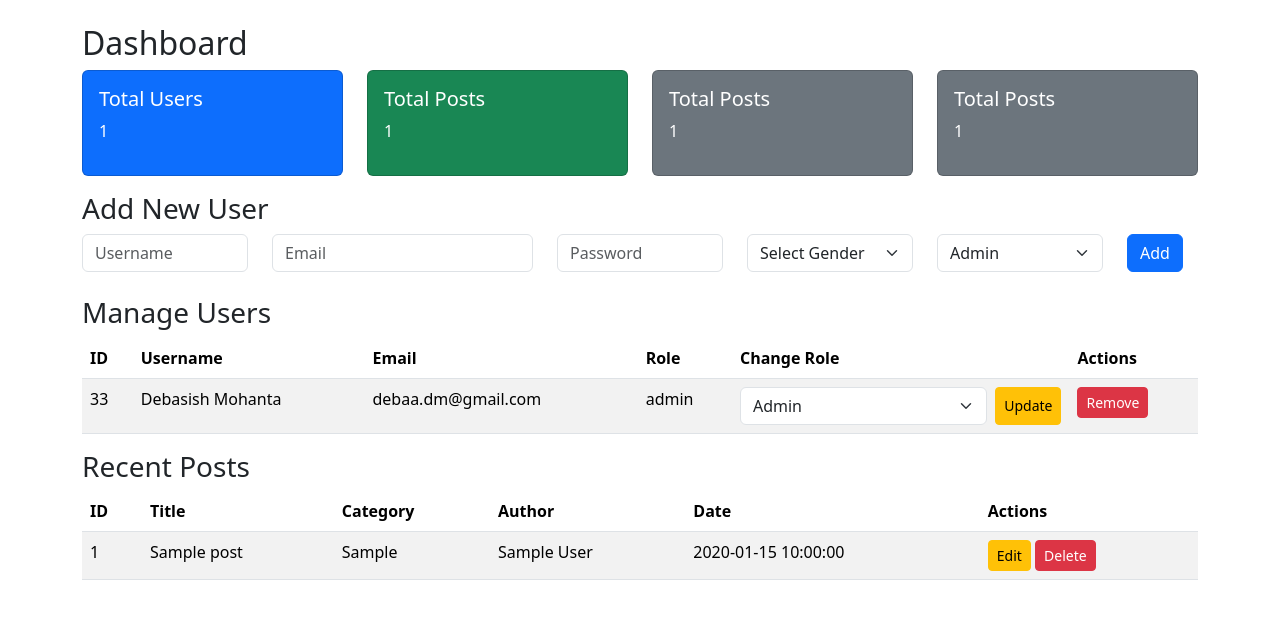
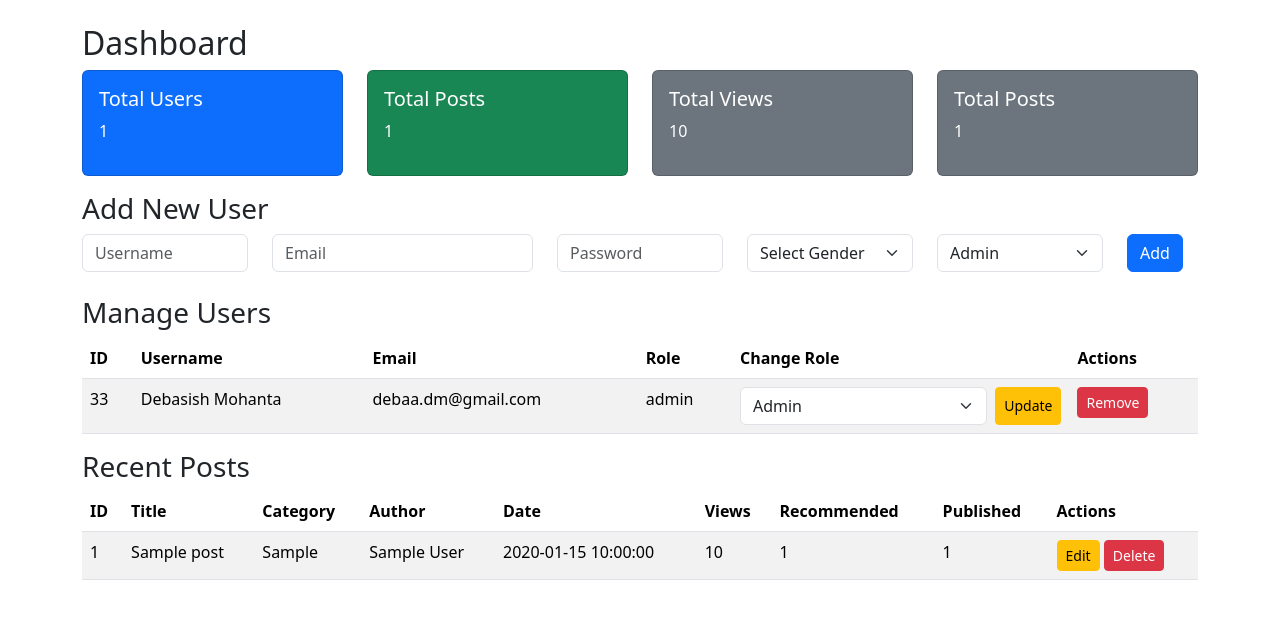
Before and after one commit to BSgotgit/CMS, a PHP site: page /dashboard.php in a window 1280 px wide. Shown: the part 56-675 px from the top of the page. Run offline with PHP 8.4, Linux system fonts and the light colour scheme; a user stored in the database is signed in; data comes from the database, SQL or seed files in the repository; tables that the repository leaves empty hold one stand-in row (values such as "Sample post").

Commit message:
view count added

```diff
--- a/dashboard.php
+++ b/dashboard.php
@@ -32,6 +32,8 @@ if ($_SERVER['REQUEST_METHOD'] == 'POST' && isset($_POST['update_role'])) {
         $message = "Error updating role: " . $conn->error;
     }
 }
+
+
 ?>
 
 <!DOCTYPE html>
@@ -73,8 +75,8 @@ if ($_SERVER['REQUEST_METHOD'] == 'POST' && isset($_POST['update_role'])) {
             <div class="col-md-3">
                 <div class="card text-white bg-secondary mb-3">
                     <div class="card-body">
-                        <h5>Total Posts</h5>
-                        <p><?php echo $conn->query("SELECT COUNT(*) FROM posts")->fetch_row()[0]; ?></p>
+                        <h5>Total Views</h5>
+                        <p><?php echo $conn->query("SELECT SUM(views) FROM posts")->fetch_row()[0]; ?></p>
                     </div>
                 </div>
             </div>
@@ -113,6 +115,7 @@ if ($_SERVER['REQUEST_METHOD'] == 'POST' && isset($_POST['update_role'])) {
                     <select name="role" class="form-select">
                         <option value="admin">Admin</option>
                         <option value="editor">Editor</option>
+                        <option value="contributer">Contributer</option>
                         <option value="viewer">Viewer</option>
                     </select>
                 </div>
@@ -152,13 +155,13 @@ if ($_SERVER['REQUEST_METHOD'] == 'POST' && isset($_POST['update_role'])) {
                                         <option value='admin' " . ($userRole == 'admin' ? 'selected' : '') . ">Admin</option>
                                         <option value='editor' " . ($userRole == 'editor' ? 'selected' : '') . ">Editor</option>
                                         <option value='contributer' " . ($userRole == 'contributer' ? 'selected' : '') . ">Contributer</option>
-                                        <option value='user' " . ($userRole == 'user' ? 'selected' : '') . ">User</option>
+                                        <option value='viewer' " . ($userRole == 'viewer' ? 'selected' : '') . ">Viewer</option>
                                     </select>
                                     <button type='submit' name='update_role' class='btn btn-warning btn-sm'>Update</button>
                                 </form>
                             </td>
                             <td>
-                                <form method='POST' class='d-flex'>
+                                <form method='POST' class='d-flex' action='modules/delete_user.php'>
                                     <input type='hidden' name='user_id' value='{$row['user_id']}'>
                                     <button type='submit' name='remove_user' class='btn btn-danger btn-sm'>Remove</button>
                                 </form>
@@ -181,12 +184,15 @@ if ($_SERVER['REQUEST_METHOD'] == 'POST' && isset($_POST['update_role'])) {
                     <th>Category</th>
                     <th>Author</th>
                     <th>Date</th>
+                    <th>Views</th>
+                    <th>Recommended</th>
+                    <th>Published</th>
                     <th>Actions</th>
                 </tr>
             </thead>
             <tbody>
                 <?php
-                $result = $conn->query("SELECT * FROM posts ORDER BY date DESC LIMIT 7");
+                $result = $conn->query("SELECT * FROM posts ORDER BY date DESC LIMIT 10");
                 while ($row = $result->fetch_assoc()) {
                     echo "<tr>
                         <td>{$row['post_id']}</td>
@@ -194,6 +200,9 @@ if ($_SERVER['REQUEST_METHOD'] == 'POST' && isset($_POST['update_role'])) {
                         <td>{$row['category']}</td>
                         <td>{$row['author']}</td>
                         <td>{$row['date']}</td>
+                        <td>{$row['views']}</td>
+                        <td>{$row['featured']}</td>
+                        <td>{$row['published']}</td>
                         <td>
                             <a href='editpost.php?pid={$row['post_id']}' class='btn btn-warning btn-sm'>Edit</a>
                             <a href='modules/delete_post.php?pid={$row['post_id']}' class='btn btn-danger btn-sm'>Delete</a>
```
Also changed, not shown: modules/delete_user.php (added, +19 -0 lines), readpost.php (+8 -7 lines). Lines whose indentation alone changed are shown as unchanged.
